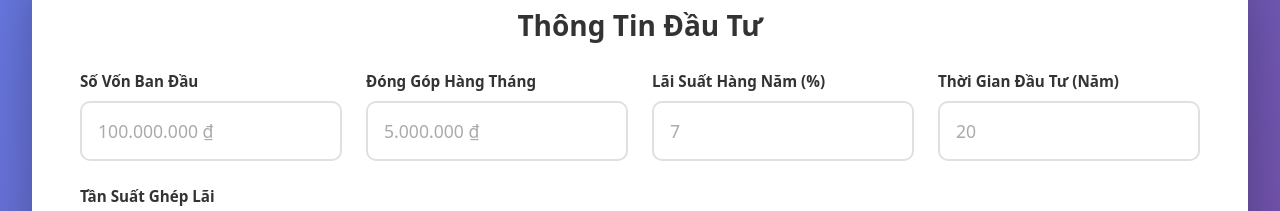
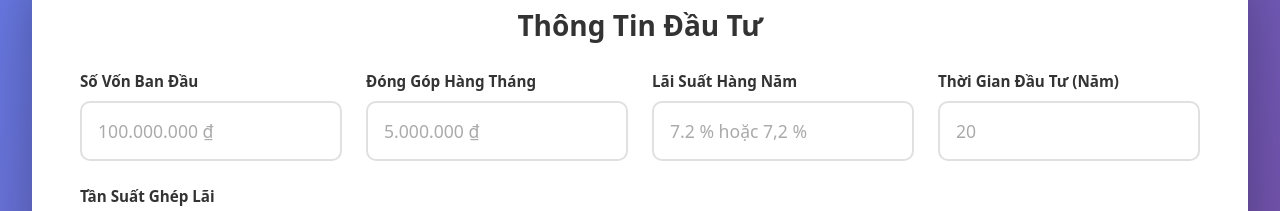
Before and after one commit to binjuhor/compound, a React (Vite) app: page / in a window 1280 px wide. Shown: the part 218-429 px from the top of the page. Built offline with nearby package versions, Linux system fonts and the light colour scheme.

Commit message:
feat: update currency input

```diff
--- a/src/App.jsx
+++ b/src/App.jsx
@@ -24,9 +24,26 @@ function App() {
     return value.replace(/\./g, '').replace(/₫/g, '').replace(/\s/g, '').trim()
   }
 
+  const formatInterestRate = (value) => {
+    if (!value) return ''
+    return value + ' %'
+  }
+
+  const parseInterestRate = (value) => {
+    return value.replace(/%/g, '').replace(/\s/g, '').replace(',', '.').trim()
+  }
+
   const handleInputChange = (field, value) => {
-    const numericValue = parseNumber(value)
-    setFormData({ ...formData, [field]: numericValue })
+    if (field === 'interestRate') {
+      const numericValue = parseInterestRate(value)
+      setFormData({ ...formData, [field]: numericValue })
+    } else if (field === 'years') {
+      const normalizedValue = value.replace(',', '.')
+      setFormData({ ...formData, [field]: normalizedValue })
+    } else {
+      const numericValue = parseNumber(value)
+      setFormData({ ...formData, [field]: numericValue })
+    }
   }
 
   const calculateCompoundInterest = () => {
@@ -152,15 +169,13 @@ function App() {
             </div>
 
             <div className="input-group">
-              <label htmlFor="interestRate">Lãi Suất Hàng Năm (%)</label>
+              <label htmlFor="interestRate">Lãi Suất Hàng Năm</label>
               <input
                 id="interestRate"
-                type="number"
-                min="0"
-                step="0.1"
-                value={formData.interestRate}
+                type="text"
+                value={formatInterestRate(formData.interestRate)}
                 onChange={(e) => handleInputChange('interestRate', e.target.value)}
-                placeholder="7"
+                placeholder="7.2 % hoặc 7,2 %"
               />
             </div>
 
@@ -240,7 +255,7 @@ function App() {
                   />
                   <YAxis
                     tickFormatter={(value) => `${(value / 1000000).toFixed(0)}M`}
-                    label={{ value: 'Số Tiền (VND)', angle: -90, position: 'insideLeft' }}
+                    label={{ value: 'Số Tiền (VND)', angle: -90, position: 'insideLeft', offset: 10 }}
                   />
                   <Tooltip
                     formatter={(value) => formatCurrency(value)}
```
